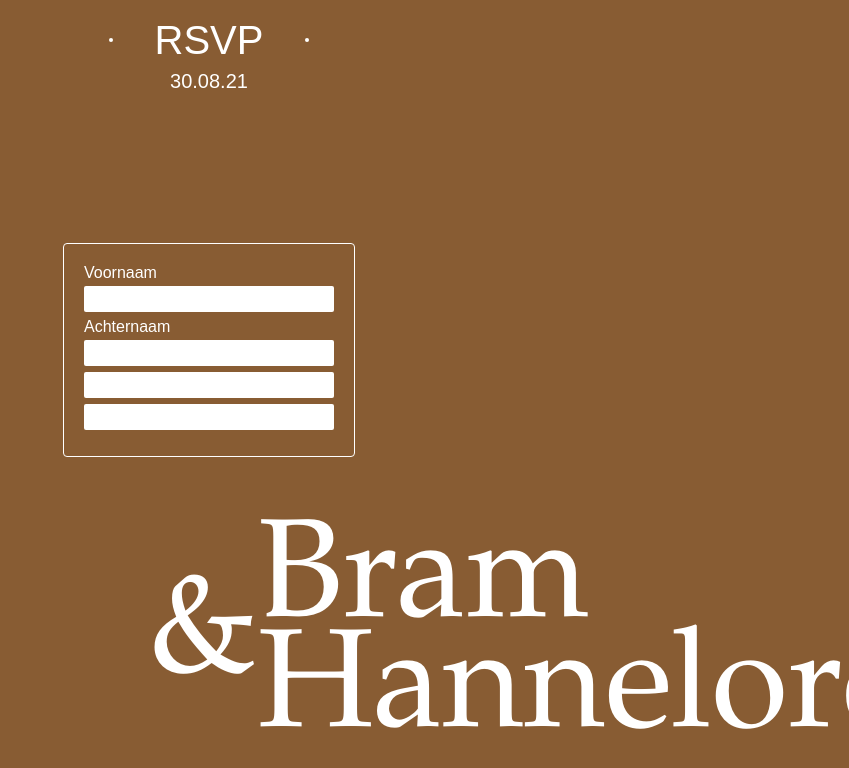
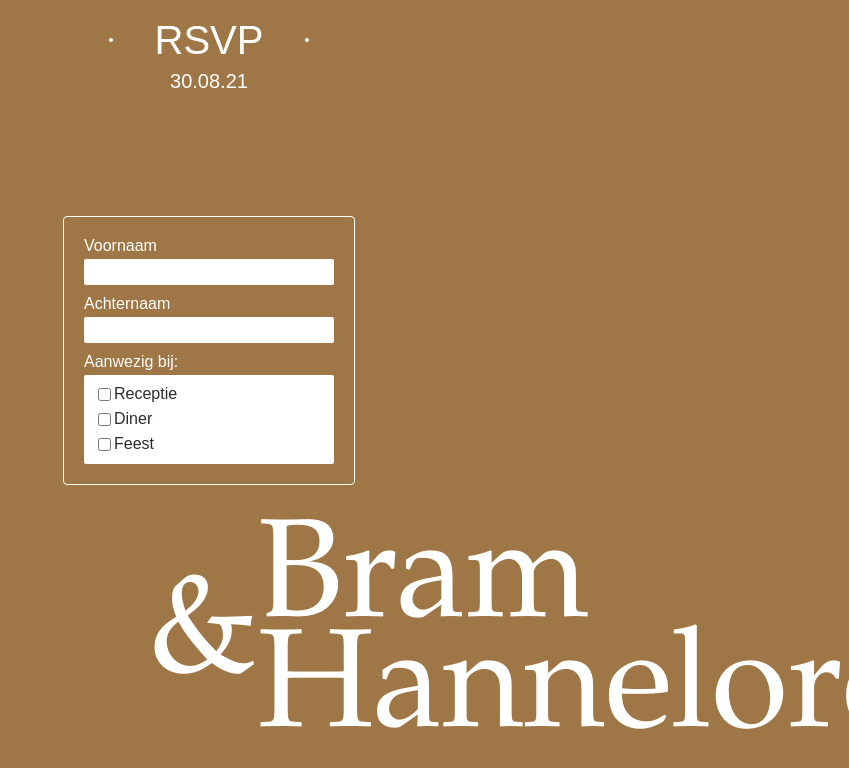
Before and after one commit to gdm-1718-jantemme/wedding_brammelore, a React (Create React App) app in the folder frontend/: page / in a window 1280 px wide. Both pictures are taken after a click on the button 748 px from the left and 366 px from the top of the page. Shown: the top 768 px of the page, without its empty margins (431-1280 px from the left). Built offline with nearby package versions, Linux system fonts and the light colour scheme.

Commit message:
started adding the checkboxes to the frontend

```diff
--- a/frontend/src/App.jsx
+++ b/frontend/src/App.jsx
@@ -38,11 +38,20 @@ function App() {
           <div className="input-container">
             <input type="text" />
           </div>
-          <div className="input-container">
-            <input type="text" />
-          </div>
-          <div className="input-container">
-            <input type="text" />
+          <p>Aanwezig bij:</p>
+          <div className="checkboxes-container">
+            <div className="checkbox-container">
+              <input type="checkbox" id="dsgs" name="sgsg" value="Boat"></input>
+              <label htmlFor="sgsg">Receptie</label>
+            </div>
+            <div className="checkbox-container">
+              <input type="checkbox" id="dsgs" name="sgsg" value="Boat"></input>
+              <label htmlFor="sgsg">Diner</label>
+            </div>
+            <div className="checkbox-container">
+              <input type="checkbox" id="dsgs" name="sgsg" value="Boat"></input>
+              <label htmlFor="sgsg">Feest</label>
+            </div>
           </div>
         </div>
       </div>
--- a/frontend/src/App.sass
+++ b/frontend/src/App.sass
@@ -49,7 +49,7 @@
     display: flex
     flex-direction: column
     justify-content: space-between
-    background-color: #885C33
+    background-color: #9F7646
     position: absolute
     -webkit-transition: width 1.5s
     -moz-transition: width 1.5s
@@ -169,6 +169,8 @@
         font-size: 16px
         font-family: 'Montserrat', sans-serif
         margin: 0 0 4px 0
+      p:not(:first-child)
+        margin-top: 10px
       .input-container
         display: flex
         justify-content: space-between
@@ -198,3 +200,29 @@
           outline: none
         button:hover
           cursor: pointer
+
+  .checkboxes-container
+    background-color: white
+    padding: 10px
+    border-radius: 2px
+
+    .checkbox-container:first-child
+      margin: 0
+    .checkbox-container
+      width: 100vw
+      display: flex
+      justify-content: flex-start
+      margin-top: 6px
+      label
+        color: #2B2B2B
+        text-align: left
+        font-size: 16px
+        font-family: 'Montserrat', sans-serif
+      input:before
+        background-color: white
+        border: none
+        width: 100px
+      input:after
+        background-color: white
+        border: none
+        width: 100px
--- a/frontend/src/index.sass
+++ b/frontend/src/index.sass
@@ -1,3 +1,3 @@
 body
   margin: 0
-  background-color: #885C33
+  background-color: #9F7646
```
